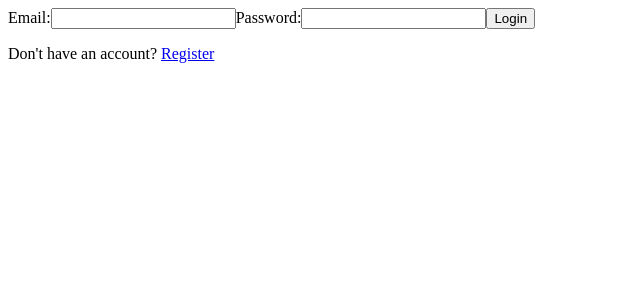
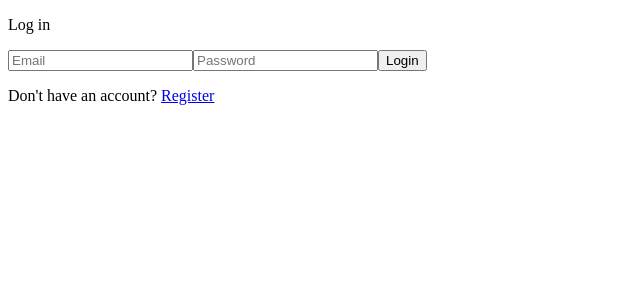
Before and after one commit to mortensenm1205/node-login, a React (Create React App) app in the folder client/: page /login in a window 1280 px wide. Shown: the top 300 px of the page, without its empty margins (0-640 px from the left). Built offline with nearby package versions, Linux system fonts and the light colour scheme.

Commit message:
jsx changes for login comp

```diff
--- a/client/src/app/Login/index.js
+++ b/client/src/app/Login/index.js
@@ -51,24 +51,19 @@ class LoginContainer extends Component {
         const { email, password } = loginData;
         return (
             <div>
-            <form onSubmit={this.submit}>
-                <label>
-                    Email:
-                    <input type="text" name="email" onChange={this.change} value={email}/>
-                </label>
-                <label>
-                    Password:
-                    <input type="password" name="password" onChange={this.change} value={password}/>
-                </label>
-                <button>Login</button>
-                <p>Don't have an account? <Link to='/register'>Register</Link></p>
-            </form>
+                <p>Log in</p>
+                <form onSubmit={this.submit}>
+                    <input type="text" name="email" onChange={this.change} value={email} placeholder="Email" />
+                    <input type="password" name="password" onChange={this.change} value={password} placeholder="Password" />
+                    <button>Login</button>
+                </form>
                 <div>
                     {errors.data && errors.data.code === "blankEmail" && <div>{errors.data.message}</div>}
                     {errors.data && errors.data.code === "blankPassword" && <div>{errors.data.message}</div>}
                     {errors.data && errors.data.code === "noFoundUser" && <div>{errors.data.message}</div>}
                     {errors.data && errors.data.code === "wrongPassword" && <div>{errors.data.message}</div>}
                 </div>
+                <p>Don't have an account? <Link to='/register'>Register</Link></p>
             </div>
         )
     }
```
